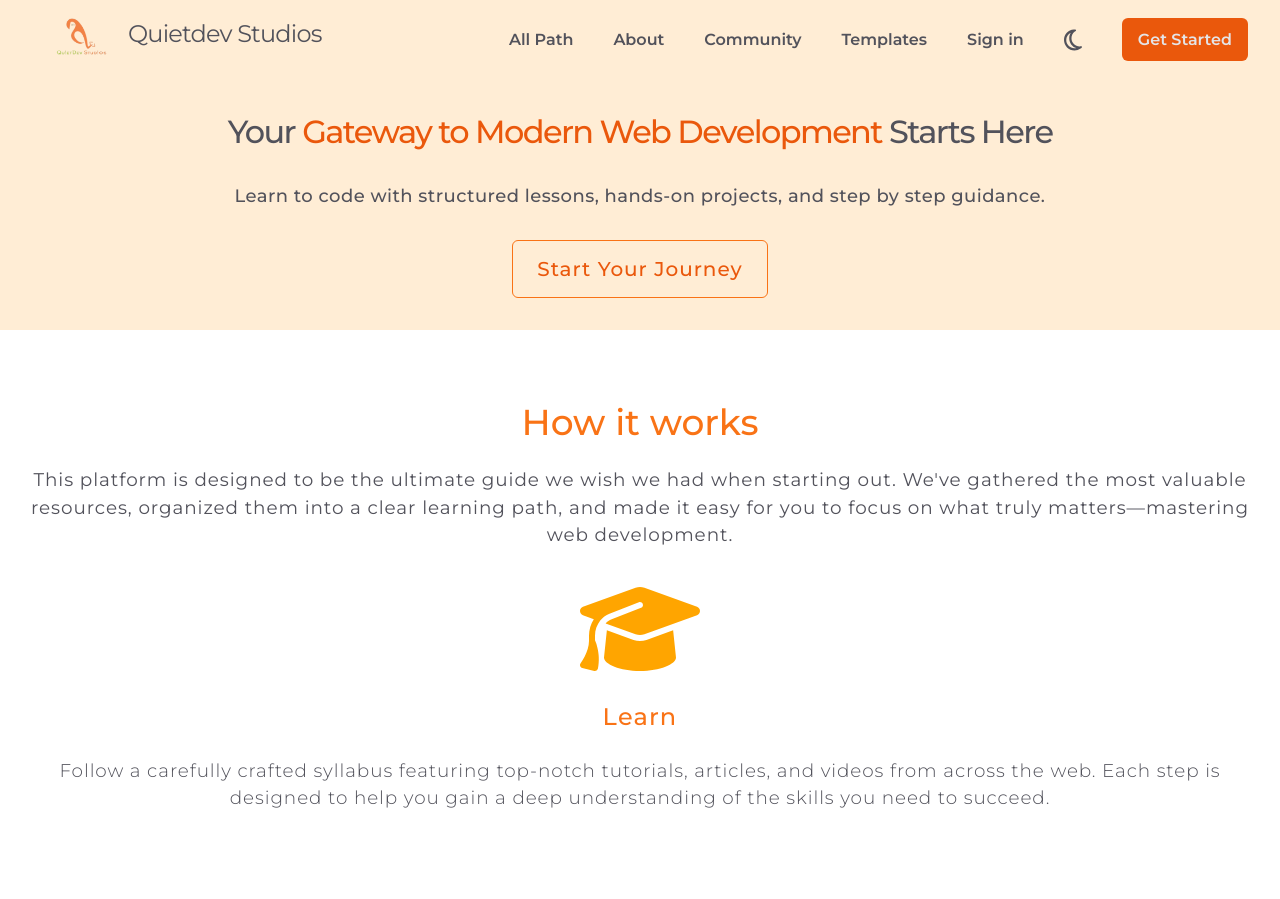
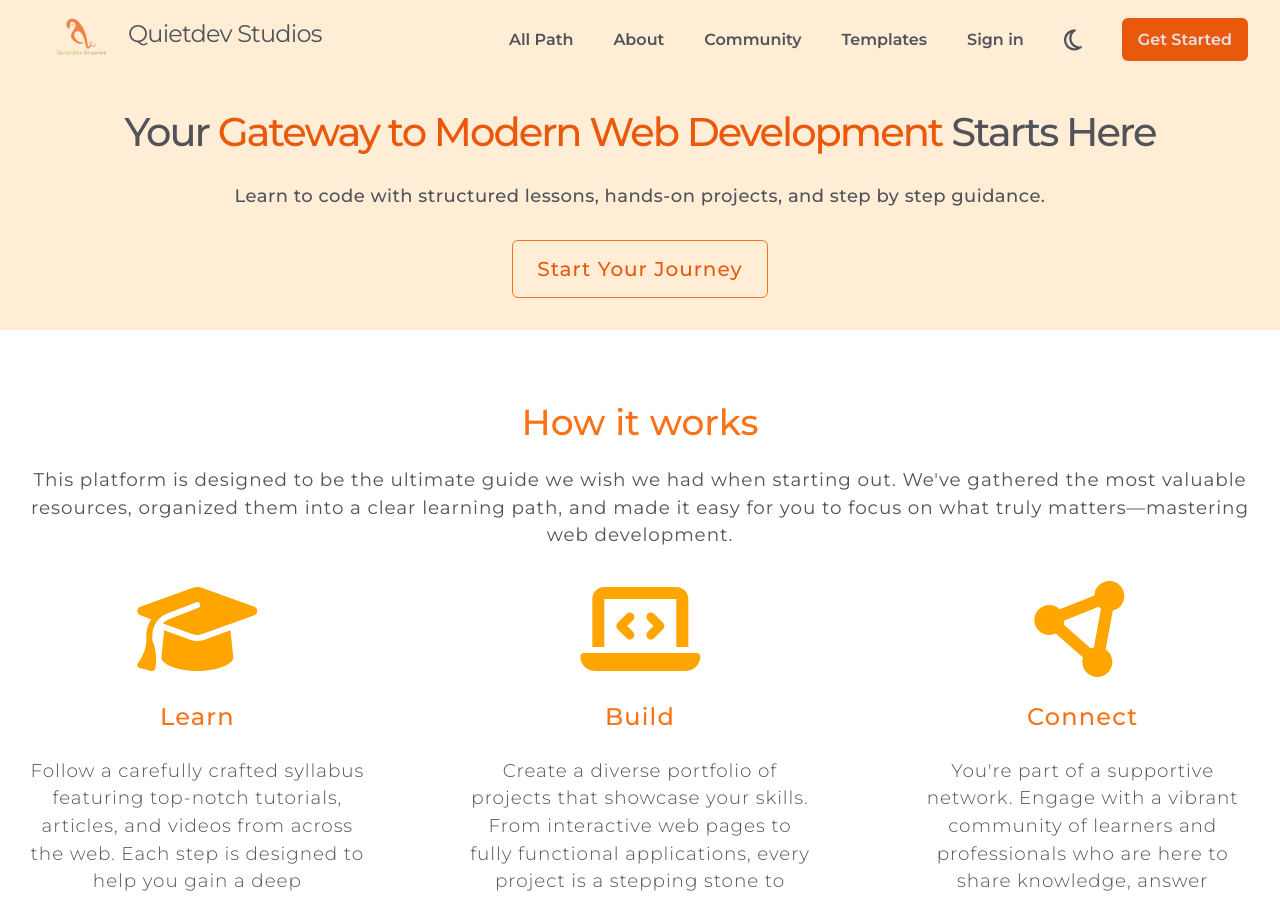
Before and after one commit to quietdevstudios/quietdevstudio, a React (Vite) app: page / in a window 1280 px wide. Shown: the top 899 px of the page. Built offline with nearby package versions, Linux system fonts and the light colour scheme.

Commit message:
added responsiveness

```diff
--- a/src/pages/Home.jsx
+++ b/src/pages/Home.jsx
@@ -11,7 +11,7 @@ const Home = () => {
     <>
       <main className="font-montserrat text-zinc-600">
         <section className="text-center bg-orange-100 leading-10 flex flex-col items-center justify-center gap-8 p-8">
-          <h1 className="text-[2rem] font-medium leading-10 tracking-tighter">
+          <h1 className="text-[2.5rem] font-medium leading-10 tracking-tighter">
             Your{" "}
             <span className="text-orange-600">
               Gateway to Modern Web Development
@@ -28,7 +28,7 @@ const Home = () => {
         </section>
 
         <section className="text-center p-6 my-12">
-          <div className="flex flex-col gap-8">
+          <div className="flex flex-col gap-8 max-w-7xl mx-auto xl:grid">
             <div className="flex flex-col gap-6">
               <h1 className="text-4xl font-medium text-orange-500">
                 How it works
@@ -41,7 +41,7 @@ const Home = () => {
                 development.
               </p>
             </div>
-            <div className="flex flex-col gap-24">
+            <div className="flex flex-col gap-24 md:grid md:grid-cols-2 lg:grid-cols-3">
               <div className="flex flex-col gap-6">
                 <FontAwesomeIcon
                   icon={faGraduationCap}
@@ -88,14 +88,6 @@ const Home = () => {
             </div>
           </div>
         </section>
-
-        {/* <section className="bg-orange-100">
-          <h1>Learn everything you need to know</h1>
-          <div>
-            <img src="#" alt="#" />
-            <a href="#">Intermediate HTML and CSS</a>
-          </div>
-        </section> */}
       </main>
     </>
   );
```
